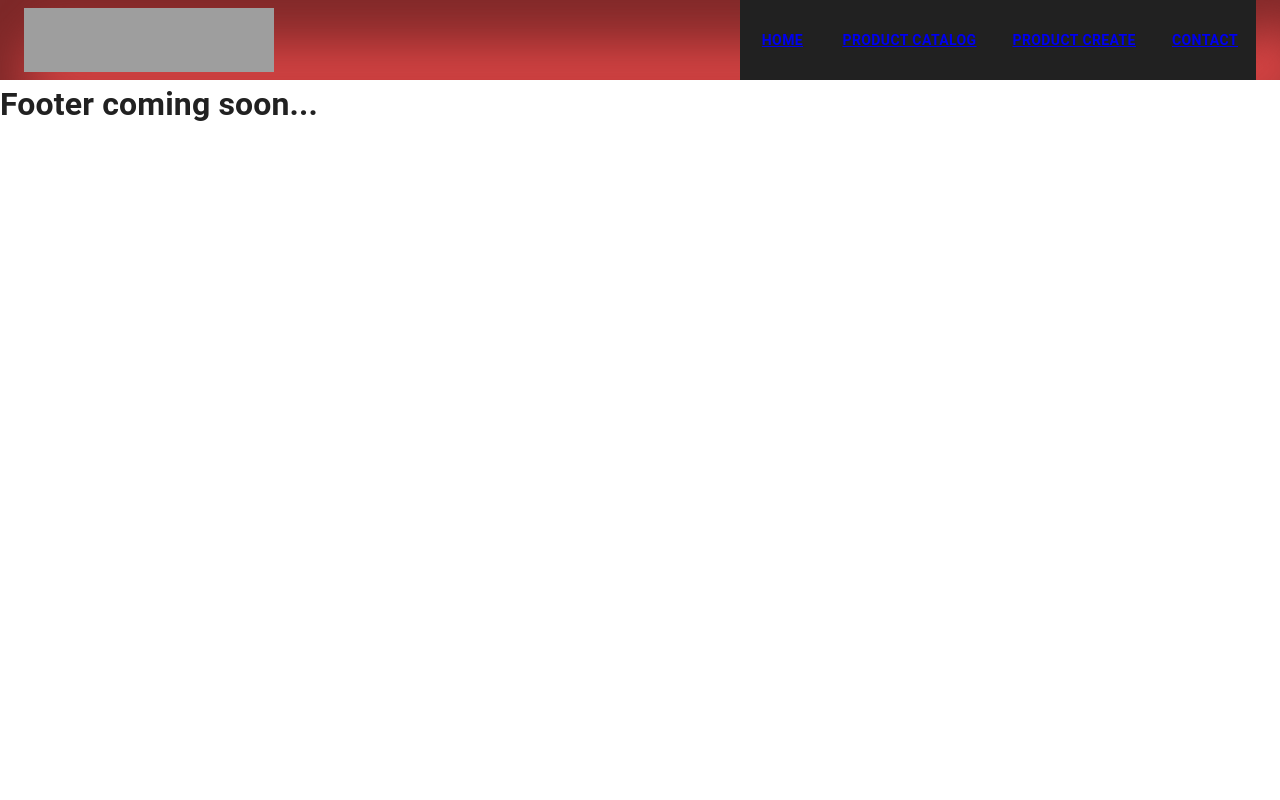
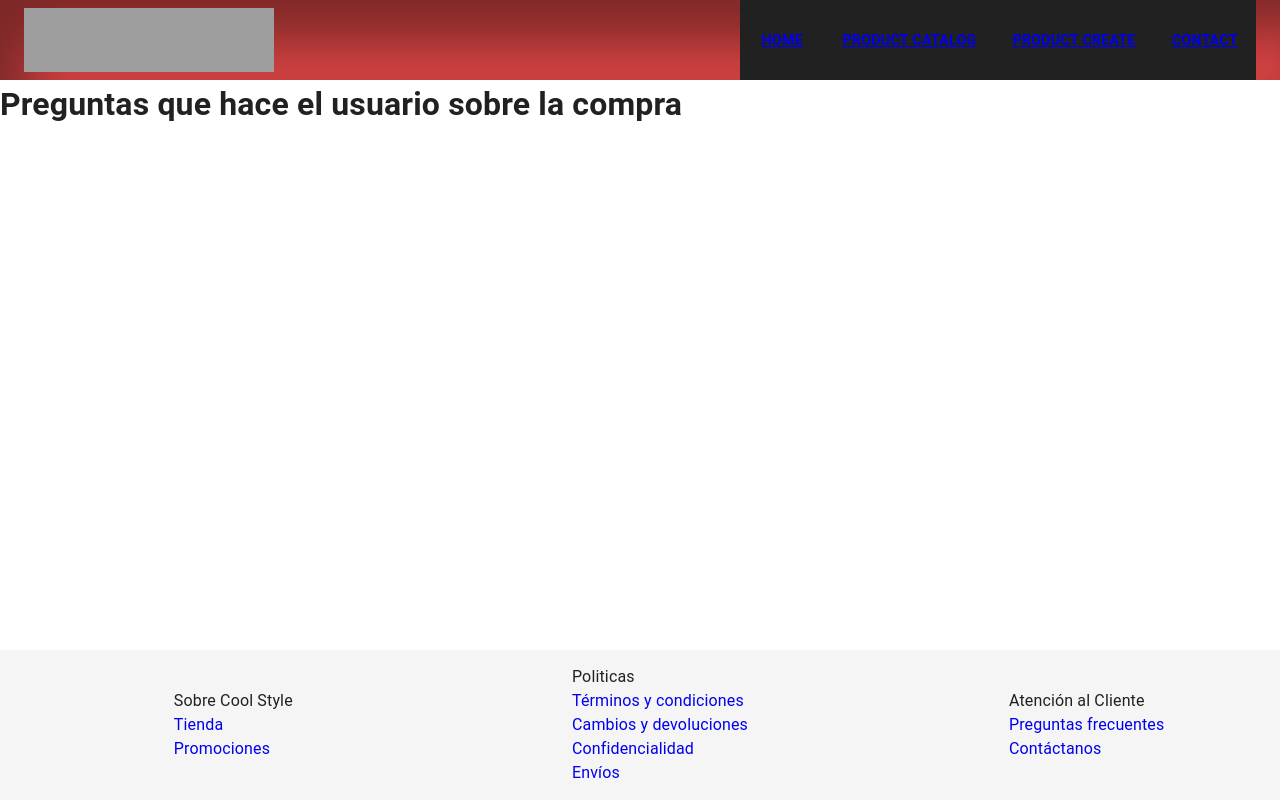
Before and after one commit to oscar467/client, a React (Create React App) app: page /PreguntasFrecuentes in a window 1280 px wide. Built offline with nearby package versions, Linux system fonts and the light colour scheme; grey boxes are pictures that could not be loaded.

Commit message:
footer y componentes

```diff
--- a/src/App.js
+++ b/src/App.js
@@ -6,6 +6,14 @@ import ProductCatalog from "./components/ProductCatalog/ProductCatalog";
 import ProductCreate from "./components/ProductCreate/ProductCreate";
 import Contact from "./components/Contact/Contact";
 import Footer from "./components/Footer/Footer";
+import Tienda from "./components/Footer/tienda";
+import Promociones from "./components/Footer/promociones";
+import TerminosyCondiciones from "./components/Footer/terminosycondiciones";
+import CambiosyDevoluciones from "./components/Footer/cambiosydevoluciones";
+import Confidencialidad from "./components/Footer/confidencialidad";
+import Envios from "./components/Footer/envios";
+import PreguntasFrecuentes from "./components/Footer/preguntasfrecuentes";
+import Contactanos from "./components/Footer/contactanos";
 
 function App() {
   return (
@@ -17,8 +25,21 @@ function App() {
         <Route path="/ProductCreate" element={<ProductCreate />} />
         <Route path="/Contact" element={<Contact />} />
       </Routes>
+
       <Footer />
+      <Routes>
+        <Route path="/Tienda" element={<Tienda/>} />
+        <Route path="/Promociones" element={<Promociones />} />
+        <Route path="/TerminosyCondiciones" element={<TerminosyCondiciones/>} />
+        <Route path="/CambiosyDevoluciones" element={<CambiosyDevoluciones />} />
+        <Route path="/Confidencialidad" element={<Confidencialidad/>} />
+        <Route path="/Envios" element={<Envios/>} />
+        <Route path="/PreguntasFrecuentes" element={<PreguntasFrecuentes/>} />
+        <Route path="/Contáctanos" element={<Contactanos/>} />
+
+      </Routes>
     </div>
+
   );
 }
 
--- /dev/null
+++ b/src/components/Footer/Footer.css
@@ -0,0 +1,25 @@
+footer {
+    display: flex;
+    width: 100%;
+    height: 150px;
+    background-color: whitesmoke;
+    position: absolute;
+    bottom: 0;
+
+}
+
+footer section {
+    display: flex;
+    width: 50%;
+    justify-content: center;
+    align-items: center;
+
+}
+
+ul{
+    list-style: none;
+
+}
+li a{
+    text-decoration:none;
+}
--- a/src/components/Footer/Footer.jsx
+++ b/src/components/Footer/Footer.jsx
@@ -1,10 +1,39 @@
 import React from "react";
+import { Link } from "react-router-dom";
+import './Footer.css'
 
 const Footer = () => {
   return (
-    <div>
-      <h1>Footer coming soon...</h1>
-    </div>
+    <footer>
+      <section class='section one'>
+        <ul>
+          <div> Sobre Cool Style</div>
+         <li><a href="/">Tienda</a></li>
+         <li><a href="/">Promociones</a></li>
+        </ul>
+      </section>
+
+      <section class='section two'>
+        <ul>
+          <div> Politicas</div>
+         <li><a href="/">Términos y condiciones</a></li>
+         <li><a href="/client">Cambios y devoluciones</a></li>
+         <li><a href="/client">Confidencialidad</a></li>
+         <li><a href="/">Envíos</a></li>
+        </ul>
+      </section>
+
+      <section class='section three'>
+        <ul>
+          <div> Atención al Cliente</div>
+         <li><a href="/">Preguntas frecuentes</a></li>
+         <li><a href="/">Contáctanos</a></li>
+
+        </ul>
+      </section>
+
+
+    </footer>
   );
 };
 
--- /dev/null
+++ b/src/components/Footer/cambiosydevoluciones.jsx
@@ -0,0 +1,11 @@
+import React from "react";
+
+const CambiosyDevoluciones = () =>{
+    return(
+        <div>
+          <h1>Parrafo de cambios y devoluciones</h1>
+
+        </div>
+    )
+}
+export default CambiosyDevoluciones;
--- /dev/null
+++ b/src/components/Footer/confidencialidad.jsx
@@ -0,0 +1,13 @@
+import React from "react";
+
+
+const Confidencialidad = () =>{
+    return(
+        <div>
+        <h1>Parrafo de confidencialidad</h1>
+
+      </div>
+    )
+}
+
+export default Confidencialidad;
--- /dev/null
+++ b/src/components/Footer/contactanos.jsx
@@ -0,0 +1,12 @@
+import React from "react";
+
+
+const Contactanos = () =>{
+    return(
+        <div>
+        <h1>Contactos </h1>
+
+    </div>
+    )
+}
+export default Contactanos;
--- /dev/null
+++ b/src/components/Footer/envios.jsx
@@ -0,0 +1,11 @@
+import React from "react";
+
+const Envios= () =>{
+    return(
+        <div>
+            <h1>Envíos del producto</h1>
+
+        </div>
+    )
+}
+export default Envios;
--- /dev/null
+++ b/src/components/Footer/preguntasfrecuentes.jsx
@@ -0,0 +1,11 @@
+import React from "react";
+
+const PreguntasFrecuentes = () =>{
+    return(
+        <div>
+            <h1>Preguntas que hace el usuario sobre la compra</h1>
+
+        </div>
+    )
+}
+export default PreguntasFrecuentes;
--- /dev/null
+++ b/src/components/Footer/promociones.jsx
@@ -0,0 +1,14 @@
+import React from "react";
+
+
+
+const Promociones = () => {
+    return(
+        <div>
+          <h1>Promociones</h1>
+
+        </div>
+    )
+}
+
+export default Promociones;
--- /dev/null
+++ b/src/components/Footer/terminosycondiciones.jsx
@@ -0,0 +1,14 @@
+import React from "react";
+
+
+
+const TerminosyCondiciones = () => {
+    return(
+        <div>
+          <h1>Parrafo de terminos y condiciones</h1>
+
+        </div>
+    )
+}
+
+export default TerminosyCondiciones;
--- /dev/null
+++ b/src/components/Footer/tienda.jsx
@@ -0,0 +1,13 @@
+import React from "react";
+
+
+const Tienda = () => {
+    return (
+        <div>
+          <h1>ProductCatalog</h1>
+
+        </div>
+      );
+}
+
+export default Tienda;
```
